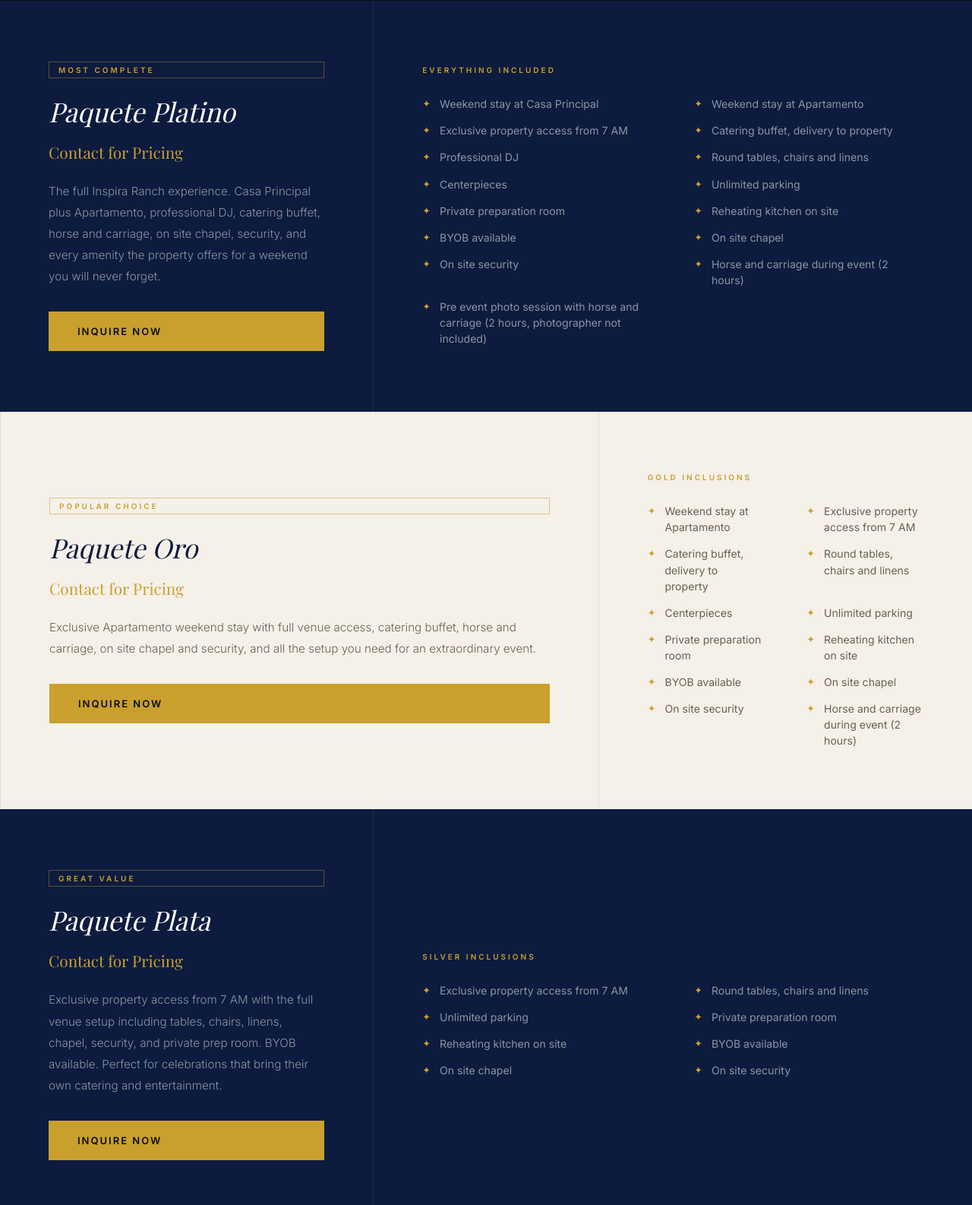
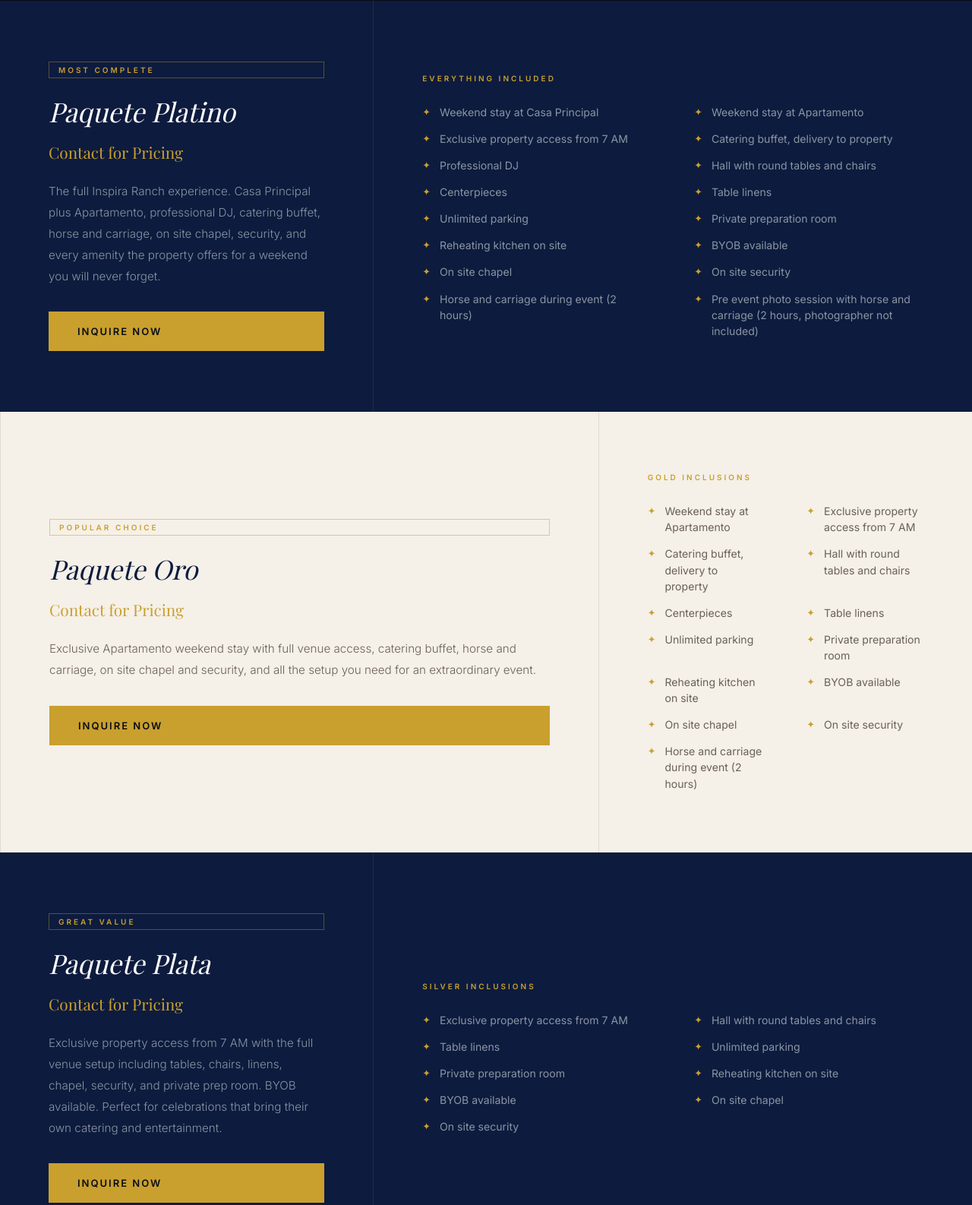
Before and after one commit to alza123123/inspira-ranch-site, a website: page pages/services.html in a window 1280 px wide. Shown: the part 1367-2953 px from the top of the page at 76% size. Drawn offline with nearby package versions, Linux system fonts and the light colour scheme; a web font is replaced by a local one.

Commit message:
Match live site package features: add Table linens as separate item
Live inspiraranch.us lists Mantelería (Table linens) as a distinct feature
in Platino (16 items), Oro (13 items), and Plata (9 items) packages.
Updated svc.feat.tables to 'Hall with round tables and chairs' and added
new svc.feat.linens key. Lang.js updated with EN/ES translations.

Co-Authored-By: Claude Sonnet 4.6 <noreply@anthropic.com>

```diff
--- a/js/lang.js
+++ b/js/lang.js
@@ -189,8 +189,9 @@ const translations = {
   'svc.feat.access':        { en: 'Exclusive property access from 7 AM', es: 'Acceso exclusivo a la propiedad desde las 7 AM' },
   'svc.feat.catering':      { en: 'Catering buffet, delivery to property', es: 'Buffet de catering, entrega en la propiedad' },
   'svc.feat.dj':            { en: 'Professional DJ', es: 'DJ Profesional' },
-  'svc.feat.tables':        { en: 'Round tables, chairs and linens', es: 'Mesas redondas, sillas y manteles' },
+  'svc.feat.tables':        { en: 'Hall with round tables and chairs', es: 'Salón con mesas redondas y sillas' },
   'svc.feat.centerpieces':  { en: 'Centerpieces', es: 'Centros de mesa' },
+  'svc.feat.linens':        { en: 'Table linens', es: 'Mantelería' },
   'svc.feat.parking':       { en: 'Unlimited parking', es: 'Estacionamiento ilimitado' },
   'svc.feat.preproom':      { en: 'Private preparation room', es: 'Sala de preparación privada' },
   'svc.feat.kitchen':       { en: 'Reheating kitchen on site', es: 'Cocina de recalentamiento en el sitio' },
--- a/pages/services.html
+++ b/pages/services.html
@@ -87,8 +87,9 @@
         <li><span class="pkg-check">✦</span><span data-key="svc.feat.access">Exclusive property access from 7 AM</span></li>
         <li><span class="pkg-check">✦</span><span data-key="svc.feat.catering">Catering buffet, delivery to property</span></li>
         <li><span class="pkg-check">✦</span><span data-key="svc.feat.dj">Professional DJ</span></li>
-        <li><span class="pkg-check">✦</span><span data-key="svc.feat.tables">Round tables, chairs and linens</span></li>
+        <li><span class="pkg-check">✦</span><span data-key="svc.feat.tables">Hall with round tables and chairs</span></li>
         <li><span class="pkg-check">✦</span><span data-key="svc.feat.centerpieces">Centerpieces</span></li>
+        <li><span class="pkg-check">✦</span><span data-key="svc.feat.linens">Table linens</span></li>
         <li><span class="pkg-check">✦</span><span data-key="svc.feat.parking">Unlimited parking</span></li>
         <li><span class="pkg-check">✦</span><span data-key="svc.feat.preproom">Private preparation room</span></li>
         <li><span class="pkg-check">✦</span><span data-key="svc.feat.kitchen">Reheating kitchen on site</span></li>
@@ -111,8 +112,9 @@
         <li><span class="pkg-check">✦</span><span data-key="svc.feat.apt">Weekend stay at Apartamento</span></li>
         <li><span class="pkg-check">✦</span><span data-key="svc.feat.access">Exclusive property access from 7 AM</span></li>
         <li><span class="pkg-check">✦</span><span data-key="svc.feat.catering">Catering buffet, delivery to property</span></li>
-        <li><span class="pkg-check">✦</span><span data-key="svc.feat.tables">Round tables, chairs and linens</span></li>
+        <li><span class="pkg-check">✦</span><span data-key="svc.feat.tables">Hall with round tables and chairs</span></li>
         <li><span class="pkg-check">✦</span><span data-key="svc.feat.centerpieces">Centerpieces</span></li>
+        <li><span class="pkg-check">✦</span><span data-key="svc.feat.linens">Table linens</span></li>
         <li><span class="pkg-check">✦</span><span data-key="svc.feat.parking">Unlimited parking</span></li>
         <li><span class="pkg-check">✦</span><span data-key="svc.feat.preproom">Private preparation room</span></li>
         <li><span class="pkg-check">✦</span><span data-key="svc.feat.kitchen">Reheating kitchen on site</span></li>
@@ -146,7 +148,8 @@
       <span class="pkg-features-title" data-key="svc.plata.hdr">Silver Inclusions</span>
       <ul class="pkg-features-list">
         <li><span class="pkg-check">✦</span><span data-key="svc.feat.access">Exclusive property access from 7 AM</span></li>
-        <li><span class="pkg-check">✦</span><span data-key="svc.feat.tables">Round tables, chairs and linens</span></li>
+        <li><span class="pkg-check">✦</span><span data-key="svc.feat.tables">Hall with round tables and chairs</span></li>
+        <li><span class="pkg-check">✦</span><span data-key="svc.feat.linens">Table linens</span></li>
         <li><span class="pkg-check">✦</span><span data-key="svc.feat.parking">Unlimited parking</span></li>
         <li><span class="pkg-check">✦</span><span data-key="svc.feat.preproom">Private preparation room</span></li>
         <li><span class="pkg-check">✦</span><span data-key="svc.feat.kitchen">Reheating kitchen on site</span></li>
```
